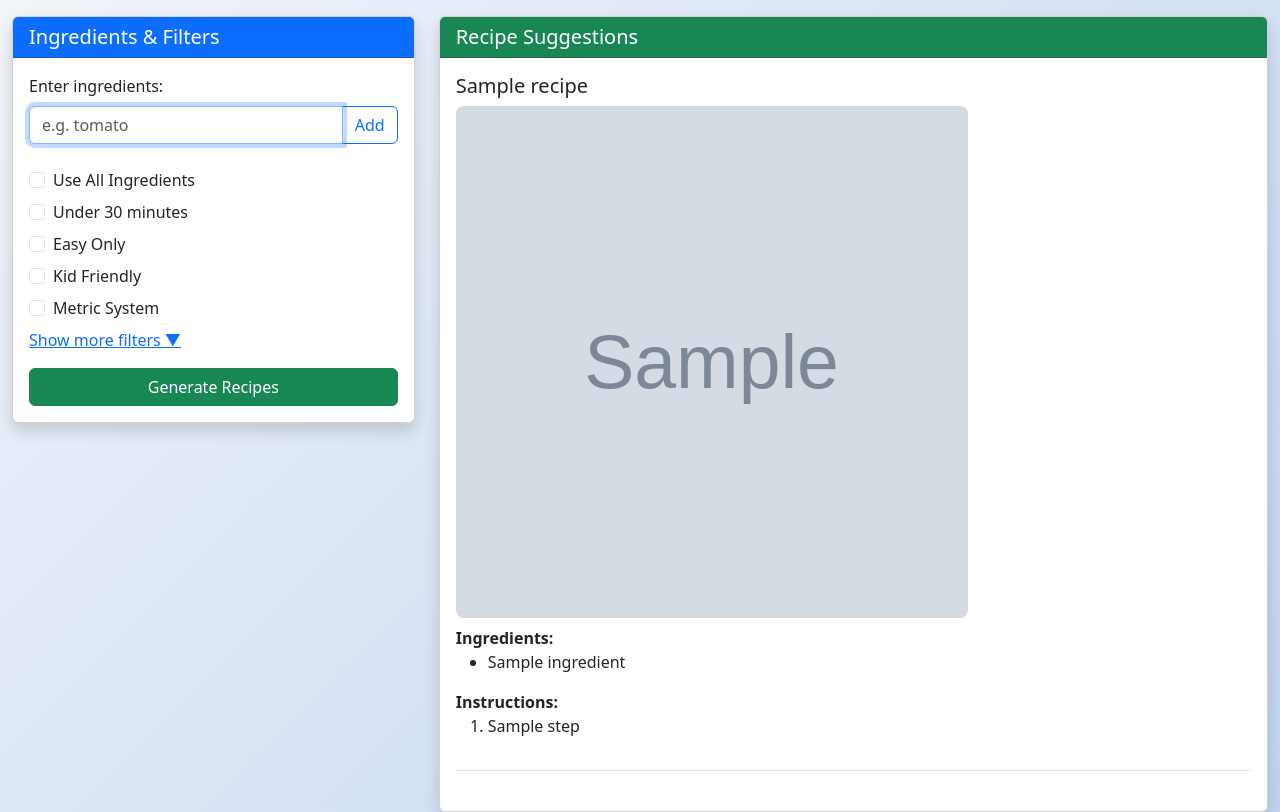
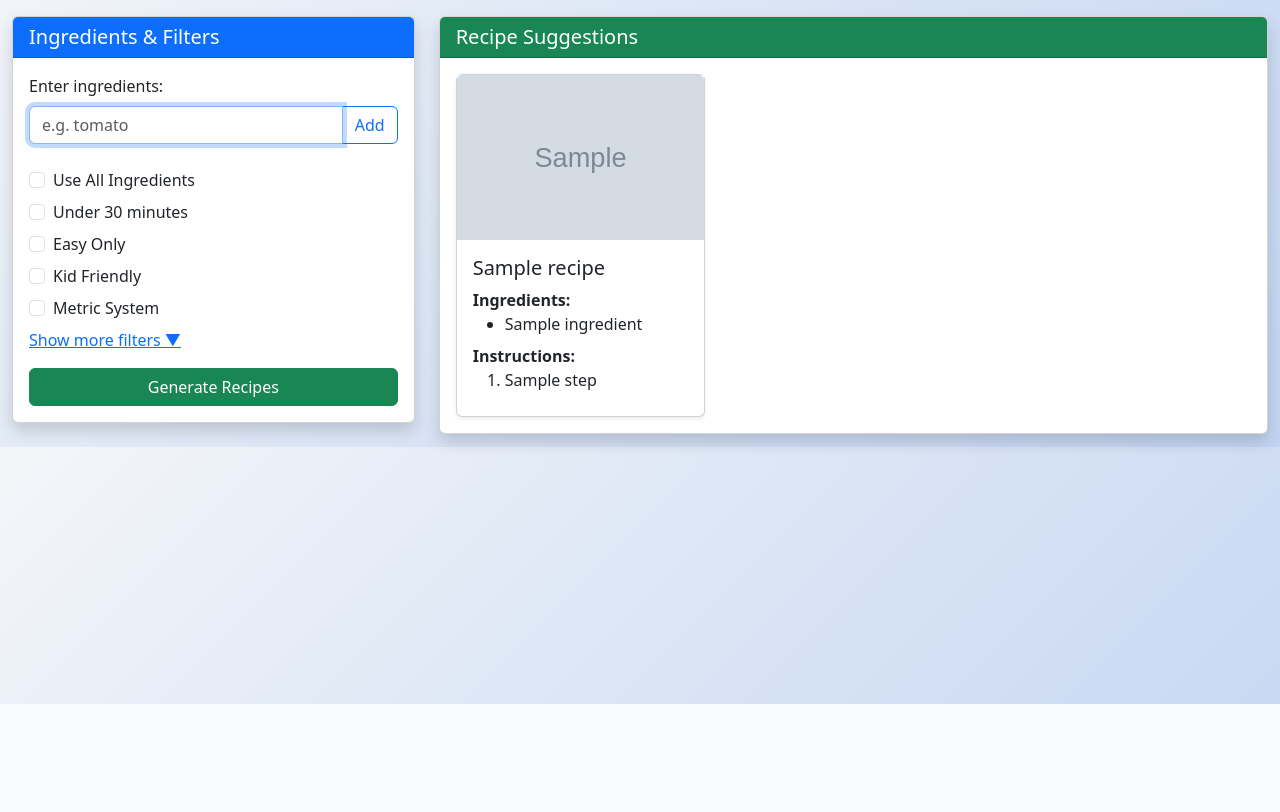
Before and after one commit to jlzlt/PantryPal, a Django app: template recipes/templates/recipes/index.html in a window 1280 px wide. Shown: the part 96-908 px from the top of the page. After the commit the page ends 800 px from the top, so only its background shows below. Run offline with Django 5.2, Linux system fonts and the light colour scheme; the template is opened without the code that fills it: most values are stand-ins (such as "Sample title", 1, 10 or a date in 2020); grey boxes marked "Sample" are stand-in pictures.

Commit message:
Made cards for how recipes are displayed.

```diff
--- a/recipes/static/recipes/styles.css
+++ b/recipes/static/recipes/styles.css
@@ -77,28 +77,52 @@ body {
   background-color: #f0f0f0;
 }
 
-.recipe-image {
-  width: 512px;
-  height: 512px;
-  object-fit: cover;
-  border-radius: 8px;
-}
-
-.image-wrapper {
-  position: relative;
-  width: 100%;
-  max-width: 512px;
-  height: auto;
-}
-
-.image-spinner {
-  position: absolute;
-  top: 50%;
-  left: 50%;
-  transform: translate(-50%, -50%);
-}
-
 .register,
 .login {
   margin: 1rem;
 }
+
+.recipe-image-wrapper {
+  width: 100%;
+  padding-top: 66.66%; /* 3:2 aspect ratio */
+  position: relative;
+  background-color: #f8f9fa;
+  overflow: hidden;
+}
+
+.recipe-image-wrapper img.recipe-image {
+  position: absolute;
+  top: 0;
+  left: 0;
+  width: 100%;
+  height: 100%;
+  object-fit: cover;
+}
+
+.image-loading {
+  position: absolute;
+  top: 0;
+  left: 0;
+  width: 100%;
+  height: 100%;
+  z-index: 10;
+  display: flex;
+  flex-direction: column;
+  align-items: center;
+  justify-content: center;
+  background-color: #f8f9fa;
+  text-align: center;
+}
+
+.recipe-image {
+  transition: opacity 0.4s ease;
+  opacity: 0;
+}
+
+.recipe-image.d-none {
+  opacity: 0;
+}
+
+.recipe-image:not(.d-none) {
+  opacity: 1;
+}
--- a/recipes/templates/recipes/_recipe_results.html
+++ b/recipes/templates/recipes/_recipe_results.html
@@ -1,35 +1,56 @@
-{% if recipes %} {% for recipe in recipes %}
-<div class="mb-4 border-bottom pb-3">
-  <h5 class="mb-2">{{ recipe.title }}</h5>
+{% if recipes %}
+<div class="row g-4">
+  {% for recipe in recipes %}
+  <div class="col-md-6 col-xl-4">
+    <div class="card h-100 shadow-sm">
       {% if recipe.image_url %}
-  <div class="image-wrapper position-relative">
-    <div class="image-loading mt-2 mb-2">
+      <div class="recipe-image-wrapper position-relative">
+        <div
+          class="image-loading d-flex flex-column align-items-center justify-content-center"
+        >
           <div class="spinner-border text-secondary" role="status"></div>
-      <span class="text-muted small">Generating recipe image...</span>
+          <span class="text-muted small mt-1">Generating AI image...</span>
         </div>
         <img
           src="{{ recipe.image_url }}"
           alt="{{ recipe.title }}"
-        class="img-fluid mb-2 recipe-image d-none"
-        onload="this.classList.remove('d-none'); this.previousElementSibling.style.display = 'none';"
+          class="card-img-top recipe-image d-none"
+          onload="
+            this.classList.remove('d-none');
+            const spinner = this.closest('.recipe-image-wrapper').querySelector('.image-loading');
+            if (spinner) spinner.classList.add('d-none');
+          "
         />
       </div>
+      {% else %}
+      <div
+        class="recipe-image-wrapper d-flex align-items-center justify-content-center bg-light text-muted"
+      >
+        <span>No Image</span>
+      </div>
       {% endif %}
+      <div class="card-body d-flex flex-column">
+        <h5 class="card-title">{{ recipe.title }}</h5>
+        <div class="card-text mb-2">
           <strong>Ingredients:</strong>
-    <ul>
+          <ul class="mb-2">
             {% for ingredient in recipe.ingredients %}
             <li>{{ ingredient }}</li>
             {% endfor %}
           </ul>
 
           <strong>Instructions:</strong>
-    <ol>
+          <ol class="mb-0">
             {% for step in recipe.instructions %}
             <li>{{ step }}</li>
             {% endfor %}
           </ol>
         </div>
-  {% endfor %} {% else %}
+      </div>
+    </div>
+  </div>
+  {% endfor %}
+</div>
+{% else %}
 <p class="text-muted">No recipes yet. Submit ingredients to get started!</p>
 {% endif %}
-</div>
--- a/recipes/templates/recipes/index.html
+++ b/recipes/templates/recipes/index.html
@@ -197,7 +197,12 @@
         <div class="card-body">
           <div
             id="loading-spinner"
-            style="display: none; text-align: center; padding: 2rem"
+            style="
+              display: none;
+              text-align: center;
+              padding: 2rem;
+              min-height: 250px;
+            "
           >
             <div
               class="spinner-border text-success"
@@ -206,7 +211,6 @@
             ></div>
             <div class="mt-2 text-success">Generating recipes...</div>
           </div>
-
           <div id="recipe-results">
             {% include "recipes/_recipe_results.html" %}
           </div>
--- a/recipes/views.py
+++ b/recipes/views.py
@@ -22,9 +22,6 @@ import re
 import logging
 import urllib.parse
 import random
-
-API_URL = "https://api-inference.huggingface.co/models/black-forest-labs/FLUX.1-dev"
-API_TOKEN = "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"
 
 
 def register(request):
```
Lines whose indentation alone changed are shown as unchanged.
